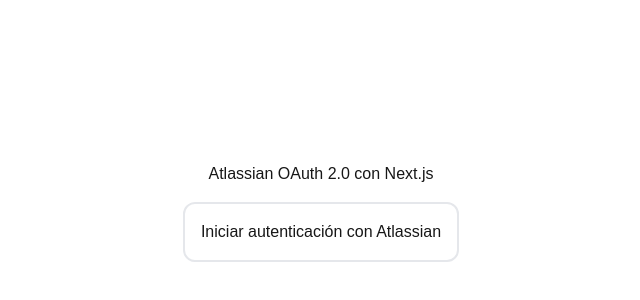
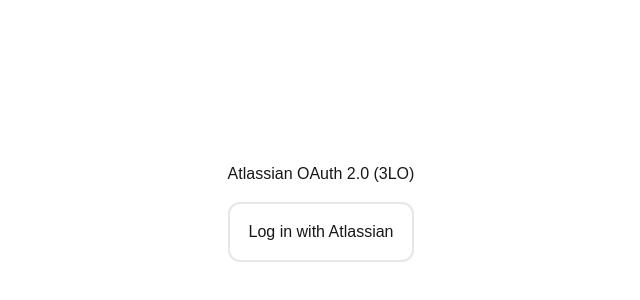
Before and after one commit to locutermo/atlassian-oauth2.0, a Next.js app: page / in a window 1280 px wide. Shown: the part 188-488 px from the top of the page, without its empty margins (319-959 px from the left). Built offline with nearby package versions, Linux system fonts and the light colour scheme.

Commit message:
feat: Update text to english

```diff
--- a/src/app/dashboard/page.js
+++ b/src/app/dashboard/page.js
@@ -26,7 +26,7 @@
                 <h2>Home</h2>
                 {
                     resources && (<>
-                        <h3>Recursos disponibles con mi token</h3>
+                        <h3>Sites available with my token</h3>
                         <pre>{JSON.stringify(resources, null, 2)}</pre>
                     </>)
                 }
@@ -37,7 +37,7 @@
                         {resources && (
                             resources.map((resource, index) => (
                                 <div key={index}>
-                                    <button onClick={() => { getIssues(resource) }} className="border-2 p-4 rounded-xl hover:font-extrabold"> Obtener issues de {resource.url}</button>
+                                    <button onClick={() => { getIssues(resource) }} className="border-2 p-4 rounded-xl hover:font-extrabold">Click to get issues from {resource.url}</button>
                                     {issues && (
                                         <pre>{JSON.stringify(issues[resource.id], null, 2)}</pre>
                                     )}
--- a/src/app/layout.js
+++ b/src/app/layout.js
@@ -12,8 +12,8 @@
 });
 
 export const metadata = {
-  title: "Create Next App",
-  description: "Generated by create next app",
+  title: "Atlassian Oauth2.0 (3LO)",
+  description: "Get issues in Jira's instances using Outh2.0",
 };
 
 export default function RootLayout({ children }) {
--- a/src/app/page.js
+++ b/src/app/page.js
@@ -22,9 +22,9 @@
   return (
     <div className='min-w-full min-h-screen flex items-center justify-center'>
       <div className="flex flex-col gap-4 text-center">
-        <h1>Atlassian OAuth 2.0 con Next.js</h1>
+        <h1>Atlassian OAuth 2.0 (3LO)</h1>
         <button onClick={handleAuth} className="border-2 p-4 rounded-xl hover:font-extrabold">
-          Iniciar autenticación con Atlassian
+          Log in with Atlassian
         </button>
       </div>
     </div>
```
